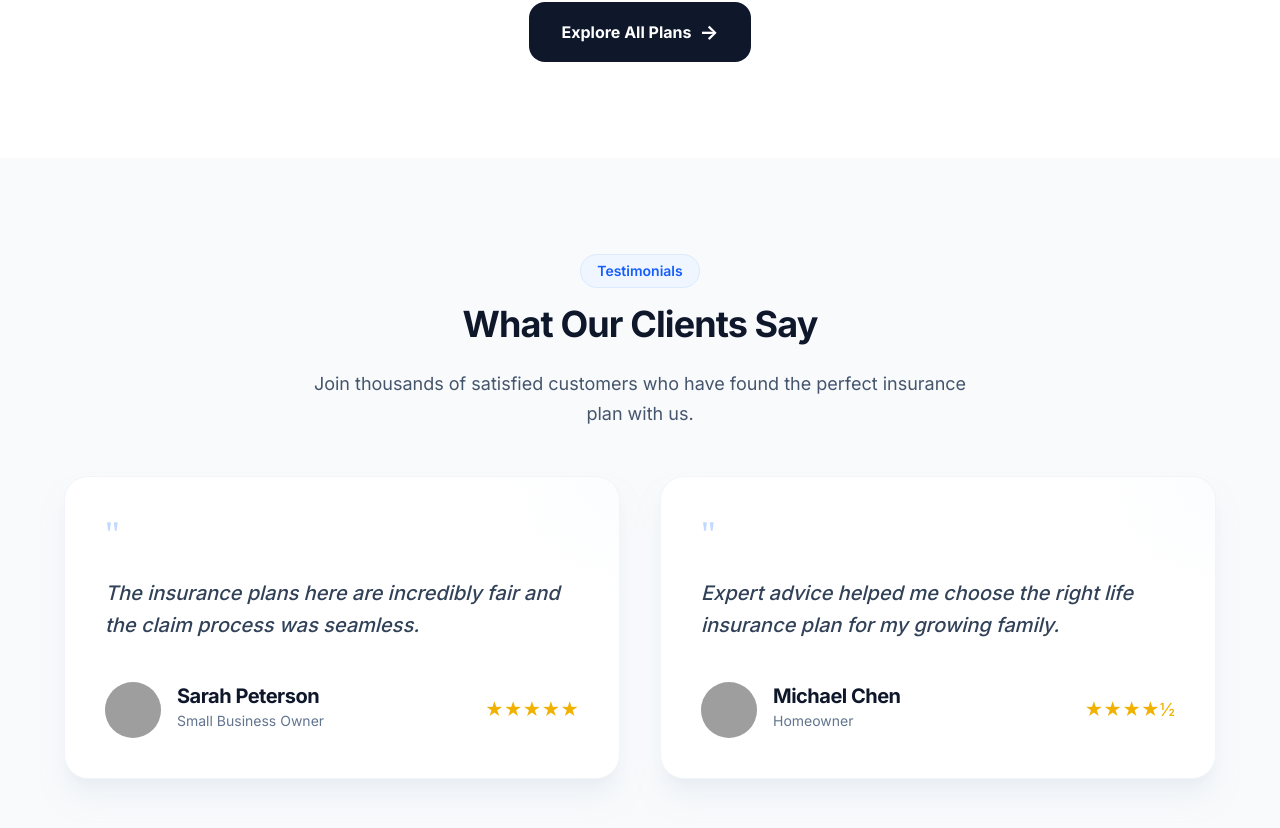
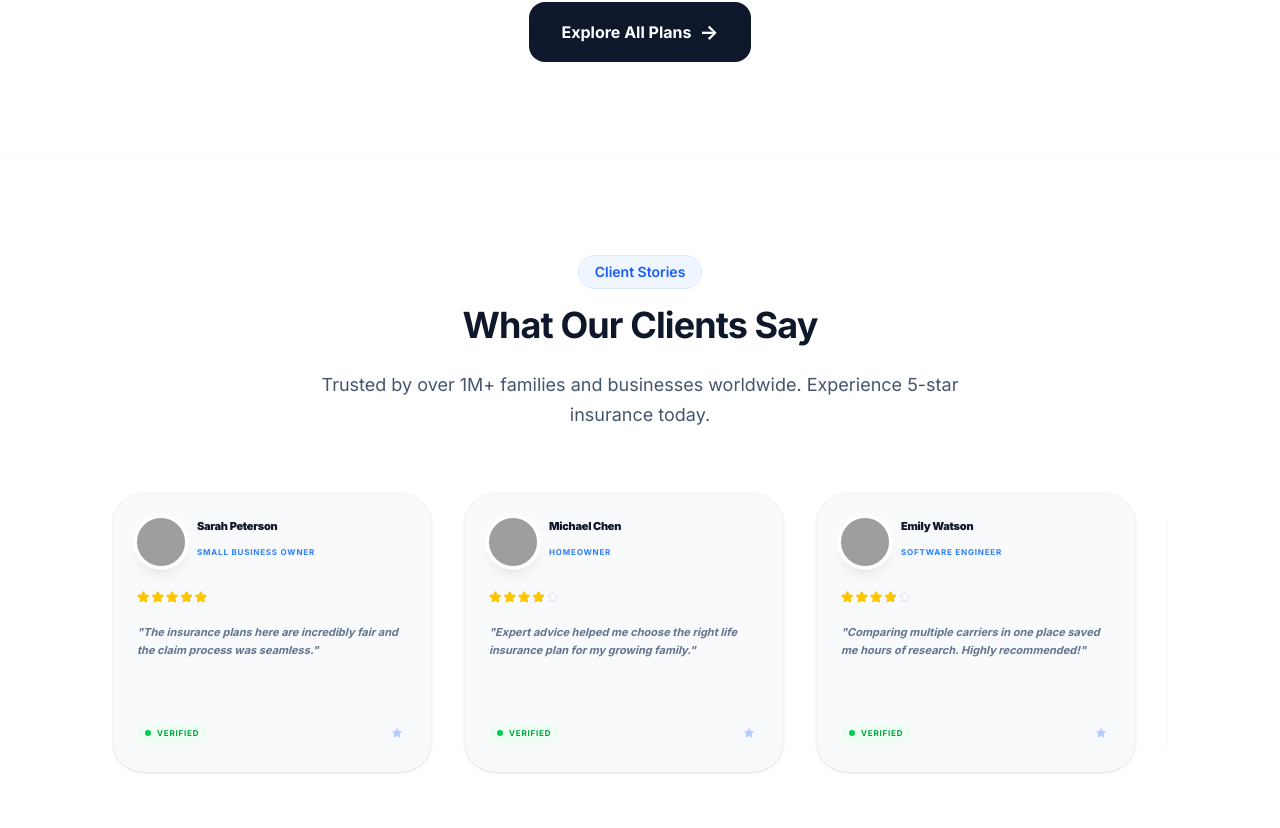
Before and after one commit to Gulhane-Shivani/Insurance_Advisor, a React (Vite) app: page / in a window 1280 px wide. Shown: the part 1612-2440 px from the top of the page. Built offline with nearby package versions, Linux system fonts and the light colour scheme; grey boxes are pictures that could not be loaded.

Commit message:
testimonials section with data provider and global styles

```diff
--- a/src/components/home/Testimonials.tsx
+++ b/src/components/home/Testimonials.tsx
@@ -4,45 +4,121 @@ import SectionTitle from '../common/SectionTitle';
 import { testimonials } from '../../data/testimonials';
 import '../../styles/globals.css';
 
+import { ChevronLeft, ChevronRight, Star } from 'lucide-react';
+
 const Testimonials: React.FC = () => {
+  const scrollRef = React.useRef<HTMLDivElement>(null);
+  const [canScrollLeft, setCanScrollLeft] = React.useState(false);
+  const [canScrollRight, setCanScrollRight] = React.useState(true);
+
+  const checkScroll = () => {
+    if (scrollRef.current) {
+      const { scrollLeft, scrollWidth, clientWidth } = scrollRef.current;
+      setCanScrollLeft(scrollLeft > 0);
+      setCanScrollRight(scrollLeft < scrollWidth - clientWidth - 5);
+    }
+  };
+
+  const scroll = (direction: 'left' | 'right') => {
+    if (scrollRef.current) {
+      const { clientWidth } = scrollRef.current;
+      const scrollTo = direction === 'left' ? -clientWidth : clientWidth;
+      scrollRef.current.scrollBy({ left: scrollTo, behavior: 'smooth' });
+    }
+  };
+
+  React.useEffect(() => {
+    const ref = scrollRef.current;
+    if (ref) {
+      ref.addEventListener('scroll', checkScroll);
+      // Initial check
+      checkScroll();
+      return () => ref.removeEventListener('scroll', checkScroll);
+    }
+  }, []);
+
   return (
-    <section className="py-16 md:py-24 bg-slate-50">
-      <div className="container">
+    <section className="py-24 bg-white overflow-hidden relative border-y border-slate-50">
+      <div className="absolute top-0 right-0 w-1/3 h-full bg-blue-50/20 blur-[120px] rounded-full translate-x-1/2 -z-10"></div>
+
+      <div className="container relative">
+        <div className="text-center mb-16 relative z-10">
           <SectionTitle
             title="What Our Clients Say"
-          subtitle="Join thousands of satisfied customers who have found the perfect insurance plan with us."
+            subtitle="Trusted by over 1M+ families and businesses worldwide. Experience 5-star insurance today."
+            badge="Client Stories"
             align="center"
-          badge="Testimonials"
-        />
-        <div className="grid grid-cols-1 md:grid-cols-2 gap-6 lg:gap-10">
-          {testimonials.map((test) => (
-            <div key={test.id} className="bg-white p-6 sm:p-10 rounded-3xl border border-slate-100 shadow-xl shadow-slate-200/50 flex flex-col items-start relative overflow-hidden group">
-              <div className="absolute top-0 right-0 w-32 h-32 bg-blue-50/30 rounded-full blur-2xl translate-x-1/2 -translate-y-1/2"></div>
-              <div className="text-4xl text-blue-500/30 font-serif mb-4 sm:mb-6 leading-none">"</div>
-              <p className="text-lg sm:text-xl text-slate-700 font-medium mb-8 sm:mb-10 leading-relaxed relative z-10 italic">
-                {test.comment}
-              </p>
-              <div className="flex flex-col sm:flex-row items-start sm:items-center justify-between w-full mt-auto relative z-10 gap-4 sm:gap-0">
-                <div className="flex items-center gap-4">
-                  <div className="w-14 h-14 rounded-full bg-slate-200 overflow-hidden">
-                    <img
-                      src={`https://i.pravatar.cc/150?u=${test.id}`}
-                      alt={test.name}
-                      className="w-full h-full object-cover group-hover:scale-110 transition-transform duration-500"
           />
         </div>
+
+        <div className="relative group/slider px-4 md:px-12">
+          {/* Left Arrow */}
+          <button
+            disabled={!canScrollLeft}
+            onClick={() => scroll('left')}
+            className={`absolute left-0 top-1/2 -translate-y-1/2 z-30 w-12 h-12 rounded-full flex items-center justify-center transition-all shadow-xl active:scale-90 ${
+              canScrollLeft ? 'bg-white border border-slate-100 text-slate-900 hover:bg-blue-600 hover:text-white opacity-0 group-hover/slider:opacity-100' : 'bg-slate-50 text-slate-300 cursor-not-allowed opacity-0'
+            }`}
+          >
+            <ChevronLeft className="w-6 h-6" />
+          </button>
+
+          {/* Right Arrow */}
+          <button
+            disabled={!canScrollRight}
+            onClick={() => scroll('right')}
+            className={`absolute right-0 top-1/2 -translate-y-1/2 z-30 w-12 h-12 rounded-full flex items-center justify-center transition-all shadow-xl active:scale-90 ${
+              canScrollRight ? 'bg-white border border-slate-100 text-slate-900 hover:bg-blue-600 hover:text-white opacity-0 group-hover/slider:opacity-100' : 'bg-slate-50 text-slate-300 cursor-not-allowed opacity-0'
+            }`}
+          >
+            <ChevronRight className="w-6 h-6" />
+          </button>
+
+          <div
+            ref={scrollRef}
+            className="flex gap-4 md:gap-8 overflow-x-auto scrollbar-hide snap-x snap-mandatory pb-10"
+          >
+            {testimonials.map((test) => (
+              <div
+                key={test.id}
+                className="w-[260px] md:w-[320px] shrink-0 snap-center p-6 bg-slate-50 rounded-[32px] border border-slate-100 shadow-sm hover:shadow-2xl hover:bg-white hover:-translate-y-2 transition-all duration-500 group border-b-4 border-b-transparent hover:border-b-blue-500"
+              >
+                <div className="flex items-center gap-3 mb-6">
+                  <div className="w-12 h-12 rounded-full bg-slate-200 overflow-hidden ring-4 ring-white shadow-lg">
+                    <img src={`https://i.pravatar.cc/120?u=${test.id}`} alt={test.name} className="w-full h-full object-cover" />
+                  </div>
                   <div>
-                    <h4 className="font-bold text-slate-900 leading-none mb-1">{test.name}</h4>
-                    <p className="text-sm text-slate-500">{test.role}</p>
+                    <h4 className="text-[11px] font-black text-slate-900 leading-none mb-1">{test.name}</h4>
+                    <span className="text-[8px] font-bold text-blue-500 uppercase tracking-[0.1em]">{test.role}</span>
                   </div>
                 </div>
-                <div className="flex text-yellow-500 text-lg">
-                  {'★'.repeat(Math.floor(test.rating))}
-                  {test.rating % 1 !== 0 && '½'}
+
+                <div className="flex text-yellow-400 gap-0.5 mb-5 scale-90 origin-left">
+                   {[...Array(5)].map((_, i) => (
+                      <Star key={i} className={`w-3.5 h-3.5 ${i < Math.floor(test.rating) ? 'fill-current' : 'text-slate-200'}`} />
+                   ))}
+                </div>
+
+                <p className="text-[11px] font-bold text-slate-500 leading-relaxed italic mb-8 min-h-[50px] line-clamp-3">
+                  "{test.comment}"
+                </p>
+
+                <div className="pt-4 border-t border-slate-100 flex items-center justify-between">
+                   <div className="flex items-center gap-1.5 px-2 py-1 bg-green-50 rounded-md">
+                     <div className="w-1.5 h-1.5 rounded-full bg-green-500"></div>
+                     <span className="text-[8px] font-bold text-green-600 uppercase tracking-widest">Verified</span>
+                   </div>
+                   <div className="w-5 h-5 rounded-md bg-blue-50 flex items-center justify-center text-blue-600 opacity-30">
+                     <Star className="w-2.5 h-2.5 fill-current" />
                    </div>
                 </div>
               </div>
             ))}
+          </div>
+
+          {/* Fade effect edges */}
+          <div className="hidden lg:block absolute inset-y-0 -left-6 w-12 bg-gradient-to-r from-white to-transparent pointer-events-none z-10 transition-opacity"></div>
+          <div className="hidden lg:block absolute inset-y-0 -right-6 w-12 bg-gradient-to-l from-white to-transparent pointer-events-none z-10 transition-opacity"></div>
         </div>
       </div>
     </section>
--- a/src/data/testimonials.ts
+++ b/src/data/testimonials.ts
@@ -21,5 +21,61 @@ export const testimonials: Testimonial[] = [
     role: 'Homeowner',
     comment: 'Expert advice helped me choose the right life insurance plan for my growing family.',
     rating: 4.8
+  },
+  {
+    id: 'test-3',
+    name: 'Emily Watson',
+    role: 'Software Engineer',
+    comment: 'Comparing multiple carriers in one place saved me hours of research. Highly recommended!',
+    rating: 4.9
+  },
+  {
+    id: 'test-4',
+    name: 'Robert Garcia',
+    role: 'Retail Manager',
+    comment: 'Transparent pricing and excellent customer support. They covered all my queries patiently.',
+    rating: 5
+  },
+  {
+    id: 'test-5',
+    name: 'Dr. Anita Joshi',
+    role: 'Medical Professional',
+    comment: 'Found specialized professional liability coverage that perfectly fit my practice needs.',
+    rating: 4.7
+  },
+  {
+    id: 'test-6',
+    name: 'James Wilson',
+    role: 'Startup Founder',
+    comment: 'The digital advisor tool is life-changing. It identified gaps in my current business cover.',
+    rating: 5
+  },
+  {
+    id: 'test-7',
+    name: 'Robert Fox',
+    role: 'Freelance Designer',
+    comment: 'Simple, fast, and reliable. I bought my gap insurance in under 5 minutes.',
+    rating: 4.8
+  },
+  {
+    id: 'test-8',
+    name: 'Lisa Chang',
+    role: 'HR Manager',
+    comment: 'Superior corporate rates and extremely easy management for my remote team.',
+    rating: 4.9
+  },
+  {
+    id: 'test-9',
+    name: 'David Kim',
+    role: 'Construction Foreman',
+    comment: 'Finally found an advisor who understands high-risk industry coverage.',
+    rating: 5
+  },
+  {
+    id: 'test-10',
+    name: 'Sarah Miller',
+    role: 'University Professor',
+    comment: 'A seamless digital experience that removes all the usual stress from finding a plan.',
+    rating: 4.7
   }
 ];
--- a/src/styles/globals.css
+++ b/src/styles/globals.css
@@ -99,12 +99,23 @@
   100% { transform: translateX(-50%); }
 }
 
+@keyframes marquee-reverse {
+  0% { transform: translateX(-50%); }
+  100% { transform: translateX(0); }
+}
+
 .animate-marquee {
   display: flex;
   width: max-content;
-  animation: marquee 30s linear infinite;
+  animation: marquee 50s linear infinite;
 }
 
-.animate-marquee:hover {
+.animate-marquee-reverse {
+  display: flex;
+  width: max-content;
+  animation: marquee-reverse 50s linear infinite;
+}
+
+.animate-marquee:hover, .animate-marquee-reverse:hover {
   animation-play-state: paused;
 }
```
Lines whose indentation alone changed are shown as unchanged.
